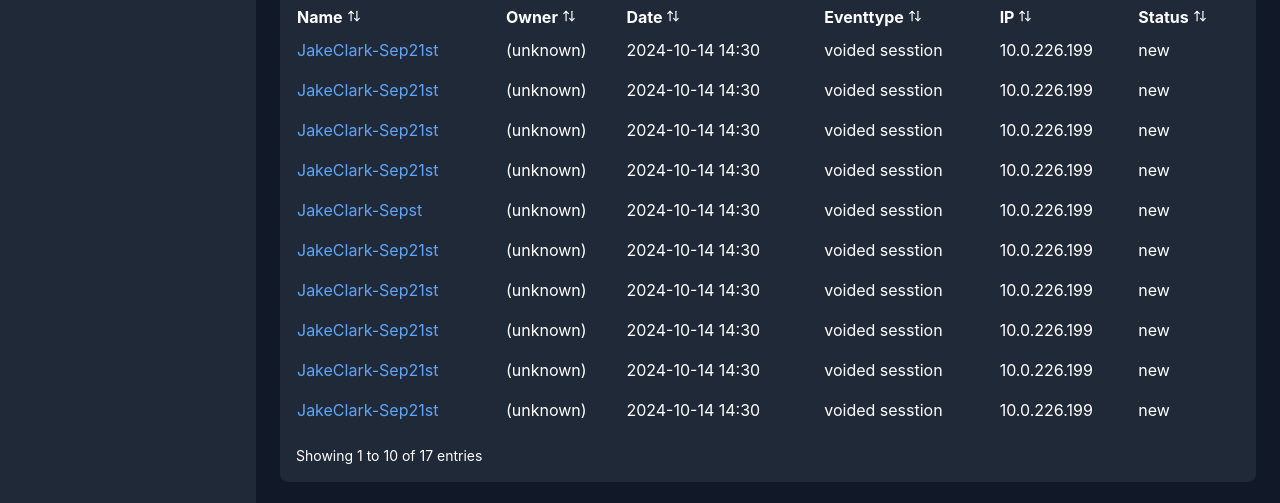
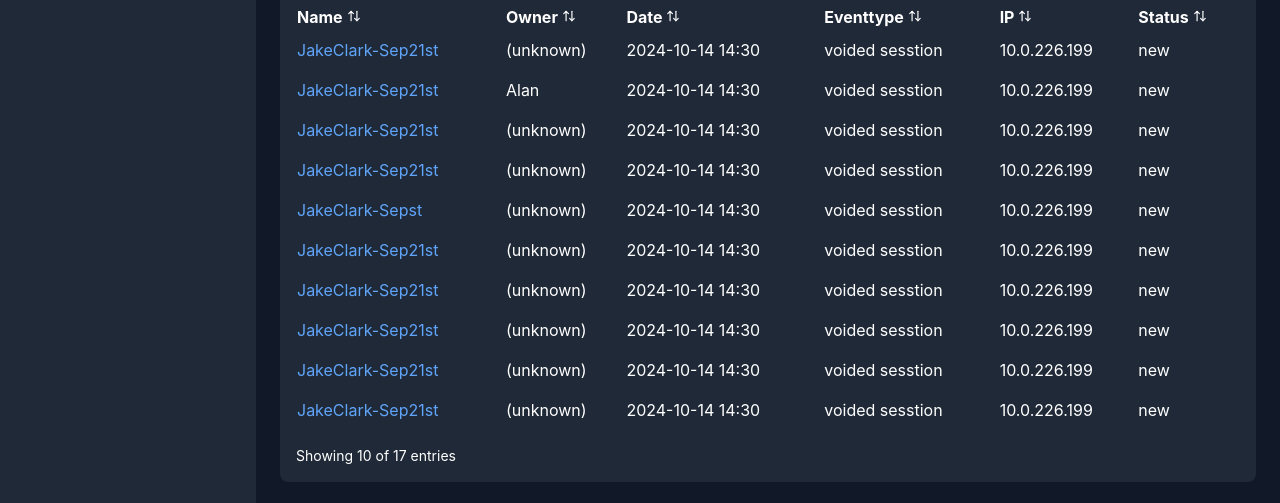
Before and after one commit to DataDefendersWithAI/Network-Detector-and-Web-Monitor, a React (Create React App) app in the folder frontend/: page /event in a window 1280 px wide. Shown: the part 316-819 px from the top of the page. Built offline with nearby package versions, Linux system fonts and the light colour scheme.

Commit message:
update function search bar please check and report me if they have any bug

```diff
--- a/frontend/src/components/event.js
+++ b/frontend/src/components/event.js
@@ -11,7 +11,7 @@ const Events = ({ onEventClick }) => {
     const [searchQuery, setSearchQuery] = useState('');
     const [events, setEvents] = useState([
         { name: 'JakeClark-Sep21st', owner: '(unknown)', Date: '2024-10-14 14:30',Eventtype: 'voided sesstion', IP: '10.0.226.199',Status : 'new', connected: true},
-        { name: 'JakeClark-Sep21st', owner: '(unknown)', Date: '2024-10-14 14:30',Eventtype: 'voided sesstion', IP: '10.0.226.199',Status : 'new', connected: true},
+        { name: 'JakeClark-Sep21st', owner: 'Alan', Date: '2024-10-14 14:30',Eventtype: 'voided sesstion', IP: '10.0.226.199',Status : 'new', connected: true},
         { name: 'JakeClark-Sep21st', owner: '(unknown)', Date: '2024-10-14 14:30',Eventtype: 'voided sesstion', IP: '10.0.226.199',Status : 'new', connected: true},
         { name: 'JakeClark-Sep21st', owner: '(unknown)', Date: '2024-10-14 14:30',Eventtype: 'voided sesstion', IP: '10.0.226.199',Status : 'new', connected: true},
         { name: 'JakeClark-Sepst', owner: '(unknown)', Date: '2024-10-14 14:30',Eventtype: 'voided sesstion', IP: '10.0.226.199',Status : 'new', connected: true},
@@ -86,7 +86,9 @@ const Events = ({ onEventClick }) => {
 
     // -  ko sử dụng mãng nên ta ko sử dụng cách cú pháp như .includes và .some để làm
     const filteredEvents = events.filter(event => {
-        if (!activeFilters) return true;
+
+        if (!searchQuery) {
+            if (!activeFilters) return true;
         switch (activeFilters) {
             // - Filter by event type and status (ask for more case if you need)
             case 'connected': return event.connected;
@@ -94,10 +96,25 @@ const Events = ({ onEventClick }) => {
             case 'down-alerts': return event.Status === 'offline';
             default: return true;
         }
-        if (!searchQuery) return true;
-        return event[selectedItem]?.toLowerCase().includes(searchQuery.toLowerCase());
+        }
+        // [selectedItem]?.toLowerCase().includes(searchQuery.toLowerCase()) dùng để query theo thứ đã chọn trong input search
+        else {
+            if(!selectedItem)   return Object.values(event).some(value =>
+                typeof value === "string" && value.toLowerCase().includes(searchQuery.toLowerCase()));
+            else {
+                if (!activeFilters) return event[selectedItem]?.toLowerCase().includes(searchQuery.toLowerCase());
+                switch (activeFilters) {
+                    // - Filter by event type and status (ask for more case if you need)
+                    case 'connected': return event.connected[selectedItem]?.toLowerCase().includes(searchQuery.toLowerCase());
+                    case 'new': return (event.Status === 'new')[selectedItem]?.toLowerCase().includes(searchQuery.toLowerCase());
+                    case 'down-alerts': return (event.Status === 'offline')[selectedItem]?.toLowerCase().includes(searchQuery.toLowerCase());
+                    default: return event[selectedItem]?.toLowerCase().includes(searchQuery.toLowerCase());
+            }
 
+        }
+        }
     });
+
 
 
 
@@ -190,6 +207,7 @@ const Events = ({ onEventClick }) => {
                                 <div className='flex items-center mr-2'>Search</div>
                                 <select className="bg-gray-700 text-white px-2 py-1 rounded mr-2" value={selectedItem}
                                 onChange={(e) => setSelectedItem(e.target.value)}>
+                                    <option value={''}      >None</option>
                                     <option value={'name'}  >name</option>
                                     <option value={'owner'} >owner</option>
                                     <option value={'Date'}  >Date</option>
@@ -224,7 +242,7 @@ const Events = ({ onEventClick }) => {
                             </tbody>
                         </table>
                         <div className="mt-4 text-sm">
-                            Showing 1 to {Math.min(sortedEvents.length,selectedValue)} of {sortedEvents.length} entries
+                            Showing {Math.min(sortedEvents.length,selectedValue)} of {sortedEvents.length} entries
                         </div>
                     </div>
                 </main>
```
